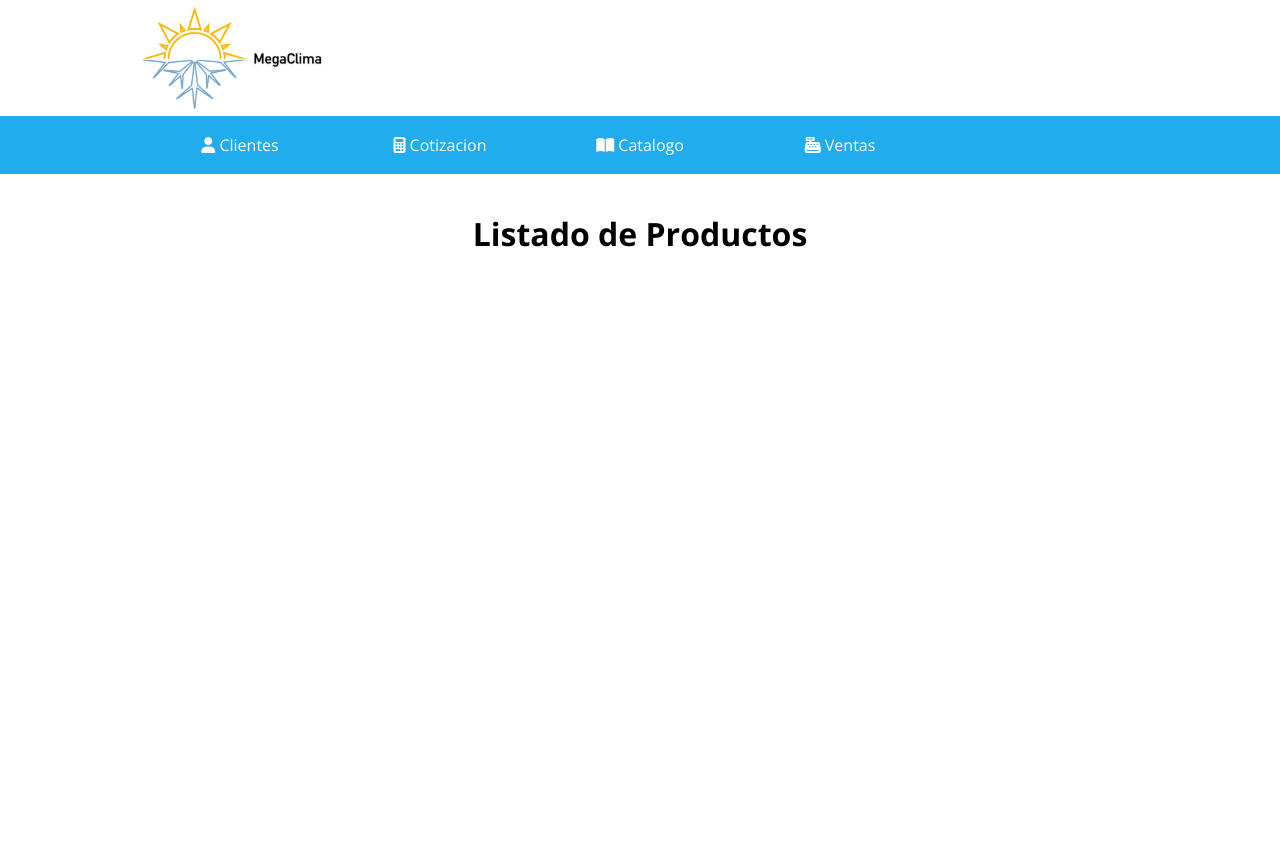
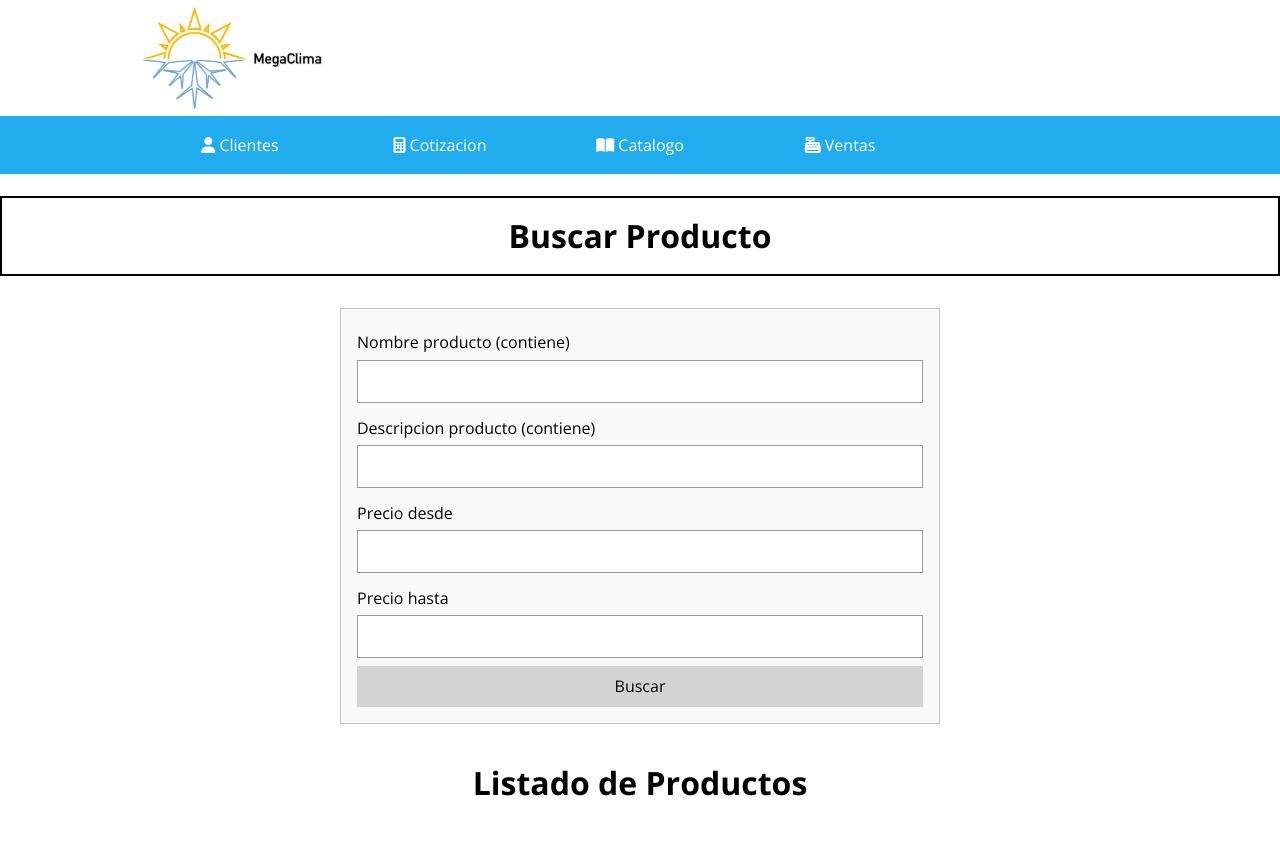
Before and after one commit to LuisSP97/Ingenieria-en-Software, a Django app: page /eliminarProducto/ in a window 1280 px wide; the page is wider, and only the part inside the window is pictured. Before the commit the page ends 247 px from the top of that part, so only its background shows below. Run offline with Django 3.2, Linux system fonts and the light colour scheme; data that the repository does not hold is empty; some libraries are stand-ins or nearby versions.

Commit message:
agregar busqueda catalogo

```diff
--- a/climamega/core/templates/core/catalogoeli.html
+++ b/climamega/core/templates/core/catalogoeli.html
@@ -1,4 +1,29 @@
 {% include 'core/header.html' %}
+
+    <section class="formulario">
+      <h1>
+          Buscar Producto
+      </h1>
+
+      <form class="form1" action="{% url 'eliminarProducto' %}" method="post">
+        {% csrf_token %}
+          <label for="nombre" class="nombre">Nombre producto (contiene)</label>
+          <input name="nombre" type="text">
+
+          <label for="descripcion" class="descripcion">Descripcion producto (contiene)</label>
+          <input name="descripcion" type="text">
+
+          <label for="precioI" class="precioI">Precio desde</label>
+          <input name="precioI" type="number">
+
+          <label for="precioF" class="precioF">Precio hasta</label>
+          <input name="precioF" type="number">
+
+          <button>Buscar</button>
+      </form>
+
+
+    </section>
 
     <section class="detalle">
         <h1>
--- a/climamega/core/views.py
+++ b/climamega/core/views.py
@@ -209,9 +209,9 @@ def buscarCatalogo(request):
     productos = Catalogo.objects.all()
     if  request.method == 'POST':
         if request.POST.get('nombre', False):
-            productos = productos.filter(nombre__contains= request.POST['nombre'])
+            productos = productos.filter(nombre__contains = request.POST['nombre'])
         if request.POST.get('descripcion', False):
-            productos = productos.filter(nombre__contains= request.POST['descripcion'])
+            productos = productos.filter(descripcion__contains = request.POST['descripcion'])
         if request.POST.get('precioI', False):
             productos = productos.filter(fechaEmision__gte = request.POST['precioI'])
         if request.POST.get('precioF', False):
@@ -226,8 +226,19 @@ def detalleProducto(request, codigo):
 
 
 def modificarProducto(request):
-    listaProductos = Catalogo.objects.all()
-    return render(request, 'core/catalogomodi.html', {'listaProductos': listaProductos})
+    productos = Catalogo.objects.all()
+    if  request.method == 'POST':
+        if request.POST.get('nombre', False):
+            productos = productos.filter(nombre__contains = request.POST['nombre'])
+        if request.POST.get('descripcion', False):
+            productos = productos.filter(descripcion__contains = request.POST['descripcion'])
+        if request.POST.get('precioI', False):
+            productos = productos.filter(fechaEmision__gte = request.POST['precioI'])
+        if request.POST.get('precioF', False):
+            productos = productos.filter(fechaEmision__lte = request.POST['precioF'])
+
+    return render(request, 'core/catalogomodi.html', { 'listaProductos': productos.order_by('nombre') })
+
 
 
 def confirmarModificarProducto(request, codigo):
@@ -244,8 +255,18 @@ def confirmarModificarProducto(request, codigo):
 
 
 def eliminarProducto(request):
-    listaProductos = Catalogo.objects.all()
-    return render(request, 'core/catalogoeli.html', {'listaProductos': listaProductos})
+    productos = Catalogo.objects.all()
+    if  request.method == 'POST':
+        if request.POST.get('nombre', False):
+            productos = productos.filter(nombre__contains = request.POST['nombre'])
+        if request.POST.get('descripcion', False):
+            productos = productos.filter(descripcion__contains = request.POST['descripcion'])
+        if request.POST.get('precioI', False):
+            productos = productos.filter(fechaEmision__gte = request.POST['precioI'])
+        if request.POST.get('precioF', False):
+            productos = productos.filter(fechaEmision__lte = request.POST['precioF'])
+
+    return render(request, 'core/catalogoeli.html', { 'listaProductos': productos.order_by('nombre') })
 
 
 def confirmarEliminarProducto(request, codigo):
```
Also changed, not shown: climamega/core/templates/core/catalogomodi.html (+25 -0 lines).
